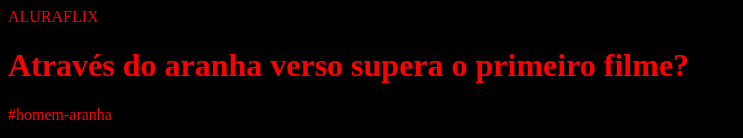
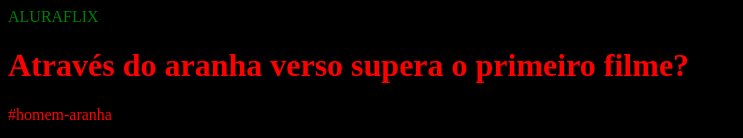
Before and after one commit to KauanGarcia-gift/AluraFlix, a plain HTML site: page index.html in a window 1280 px wide. Shown: the top 138 px of the page, without its empty margins (0-743 px from the left). Drawn offline with Linux system fonts and the light colour scheme; grey boxes are pictures that could not be loaded.

Commit message:
correção de erros

```diff
--- a/style.css
+++ b/style.css
@@ -2,3 +2,9 @@ body{
     color: red;
     background: black;
 }
+header{
+    border-bottom: solid 2 px rgb(42,122,228);
+    padding: 20 px;
+    font-size: 32 px;
+    color: green;
+}
```
